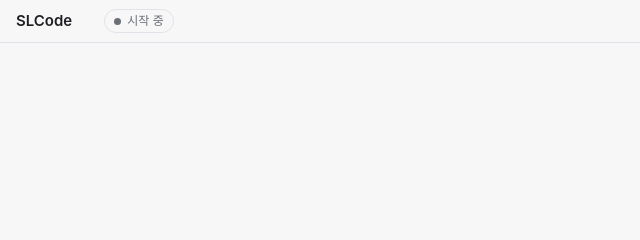
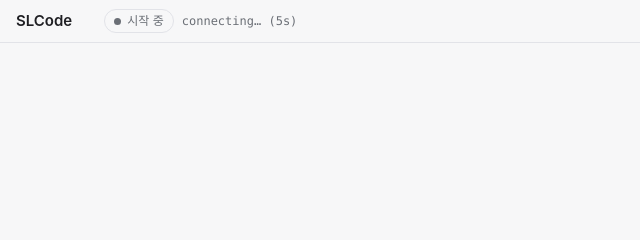
Before and after one commit to hve4638/slcode, a website: page slcode/web/index.html in a window 1280 px wide. Shown: the top 240 px of the page, 0-640 px from the left. Drawn offline with Linux system fonts and the light colour scheme.

Commit message:
feat: 웹이 세션을 여는 동안 헤더 상태 칸 옆에 단계와 경과(connecting… / loading history… (1s))를 보이고 다 그리면 숨긴다 (ticket slcode-boot-progress)
<reason>
resume 때 '시작 중' 이 몇 초 가는 원인을 화면에서 보이게 하려는 것. 실측(격리 SLCODE_DIR, 실제 기록 복사본, 프롬프트 없음):
웹 준비 0.35~0.5s, 연결·인증 0.1s 안, 기록 받기 0.002s(203개)·0.1s(9,452개·1MB)·1s(65,196개·7MB), 다시 그리기 0.1s 안.
원격 브라우저에서는 7MB 기록 받기가 약 3초 — attach 가 기록 전체를 한 응답으로 보내기 때문 (core 0.6s + 전송).
헤더의 '시작 중' 은 로딩이 아니라 core 상태다 — Claude Code 의 init 이 첫 프롬프트 뒤에야 와서 메시지를 보내기 전까지 그대로다.

자리는 사이드바 하단(티켓 초안)이 아니라 헤더 상태 칸 옆 — 사이드바는 기본으로 닫혀 있어 거기엔 대개 안 보인다 (사용자 결정 2026-10-17, 열고 닫음과 무관).
문구는 영어(사용자 예시 initializing… 톤). '첫 메시지 전' 은 단계에 넣지 않는다 — 그 구간은 이미 입력을 받는다 (사용자 결정).
rendering 단계는 뺐다 — 칠할 틈을 주려고 attach 응답 뒤에 쉬면 그 사이 온 실시간 이벤트가 기록보다 먼저 그려져 lastSeq 에 막힌 기록이 빠진다.
지연을 줄이는 수정(기록 페이지 단위 전송·조각 합치기·압축)은 여기서 하지 않고 후속 티켓으로 넘긴다.
</reason>

```diff
--- a/slcode/web/app.js
+++ b/slcode/web/app.js
@@ -161,11 +161,23 @@ export function mountAgentFront(root, transport, opts = {}) {
     if (on && !busyTimer) { busySince = busySince || Date.now(); busyRefresh(); busyTimer = setInterval(busyRefresh, 200); }
     if (!on && busyTimer) { clearInterval(busyTimer); busyTimer = null; busySince = 0; }
   } // 승인·질문 카드는 입력창 자리에 뜬다 — 피드에는 호출 표식만 (사용자 2026-09-30)
+  // 여는 동안의 단계·경과 — 헤더 상태 칸 옆(사이드바와 무관), 화면이 다 그려지면 사라진다 (ticket slcode-boot-progress, 사용자 2026-10-17).
+  // 그리기(0.1초 안팎)는 따로 안 보인다 — 칠할 틈을 주려고 쉬면 그 사이 온 실시간 이벤트가 기록보다 먼저 그려진다.
+  // 그 뒤의 '시작 중' 은 첫 메시지 전 Claude Code 상태(init 이 첫 프롬프트 뒤에 온다, 실측)라 단계에 넣지 않는다
+  const bootEl = h('span', { class: 'boot', hidden: '' });
+  let bootStage = null, bootSince = 0, bootTimer = null;
+  const bootPaint = () => { bootEl.hidden = !bootStage; bootEl.textContent = bootStage ? `${bootStage}… (${fmtDur(Date.now() - bootSince)})` : ''; };
+  function boot(stage) {
+    if (stage && !bootStage) { bootSince = Date.now(); bootTimer = setInterval(bootPaint, 500); }
+    if (!stage) { clearInterval(bootTimer); bootTimer = null; }
+    bootStage = stage; bootPaint();
+  }
+  boot('connecting');
   // 맨 위 헤더 = 세션 이름·상태 … 설정·사이드바 버튼, 폭이 좁아도 늘 보인다 (사용자 2026-10-13). 전엔 왼쪽 레일이라 1100px 아래에서 숨었다
   const center = h('div', { class: 'main' }, feed, dock, composer);
   center.addEventListener('pointerdown', () => el.classList.remove('peek'));
   el.append(
-    h('header', { class: 'hdr' }, nameRow, pill, h('span', { class: 'gap' }), gearBtn, sideBtn),
+    h('header', { class: 'hdr' }, nameRow, pill, bootEl, h('span', { class: 'gap' }), gearBtn, sideBtn),
     center,
     side,
     settingsUi.el,
@@ -715,12 +727,15 @@ export function mountAgentFront(root, transport, opts = {}) {
     connected = s.connected;
     if (s.connected) {
       rpc('settings.get').then(setSettings, () => {}); // 옛 serve 엔 없다 — 기본값으로 그린다
+      boot('loading history');
       try {
         const id = opts.sessionId ?? current ?? (await rpc('server.info')).session;
         await attach(id);
       } catch (e) { push(h('div', { class: 'meta err' }, e.message)); }
+      finally { boot(null); }
     }
     else {
+      boot(null);
       pill.className = 'pill disconnected'; pill.textContent = s.fatal ? `인증 실패` : STATE_LABEL.disconnected; renderSide();
       // 알약엔 '인증 실패' 한마디뿐이라 고칠 길은 피드에 남긴다 (사용자 2026-10-09, 그땐 좁은 화면에서 알약이 숨었다). fatal 은 재접속하지 않아 한 번만 온다
       if (s.fatal) push(h('div', { class: 'meta err' }, '인증 실패: 토큰(?token=)이 붙은 주소로 다시 여세요'));
--- a/slcode/web/style.css
+++ b/slcode/web/style.css
@@ -84,6 +84,7 @@ html, body { margin: 0; height: 100%; background: var(--acf-bg); }
 .acf > .hdr { grid-row: 1; grid-column: 1 / -1; display: flex; align-items: center; gap: 8px; padding: 6px 10px 6px 16px; border-bottom: 1px solid var(--acf-line); min-width: 0; }
 .acf .hdr .gap { flex: 1; }
 .acf .hdr .pill { flex: none; }
+.acf .hdr .boot { flex: none; font-family: var(--acf-mono); font-size: 12px; color: var(--acf-muted); white-space: nowrap; }
 .acf .hdr .title { font-weight: 600; white-space: nowrap; overflow: hidden; text-overflow: ellipsis; max-width: 100%; }
 .acf .hdr .name-row { display: flex; align-items: center; gap: 2px; max-width: 100%; min-width: 0; }
 .acf .hdr .title { cursor: text; }
```
